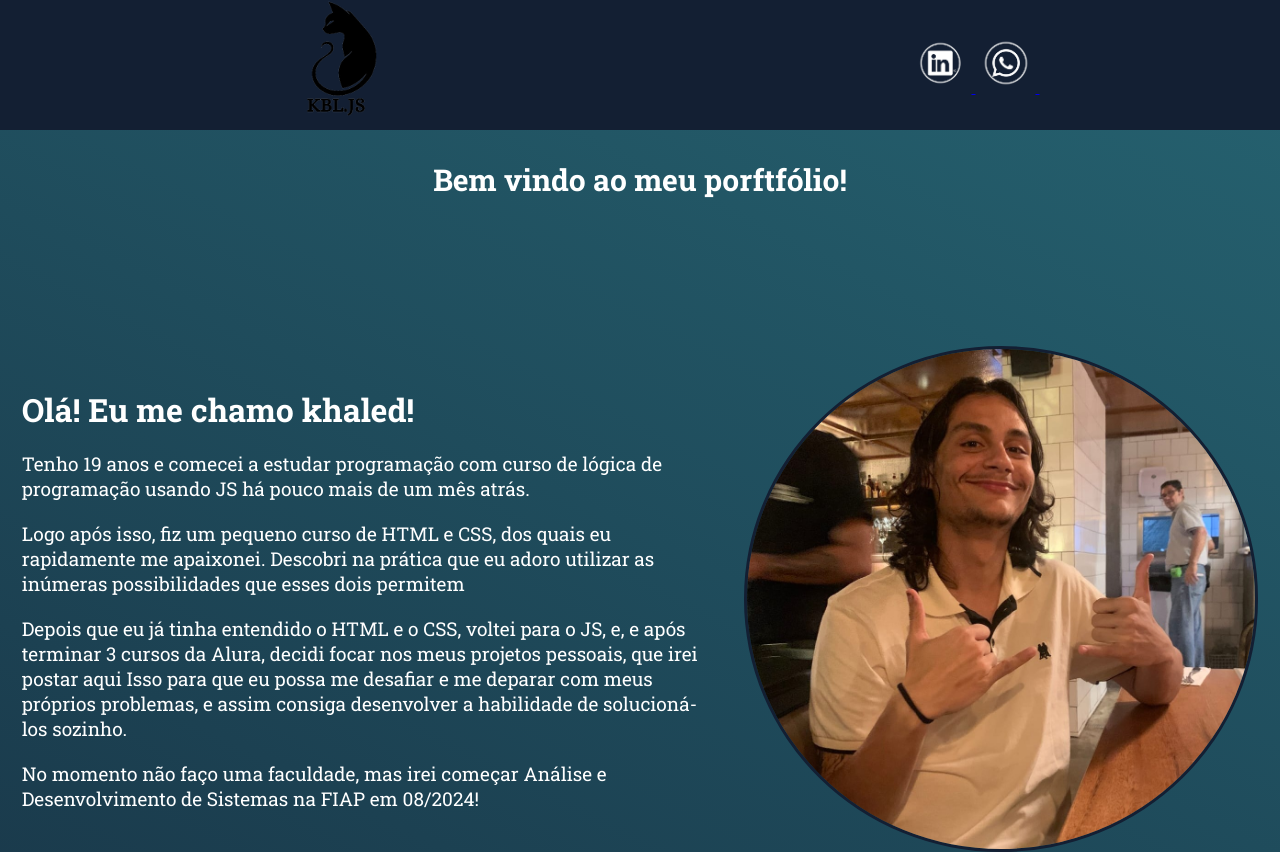
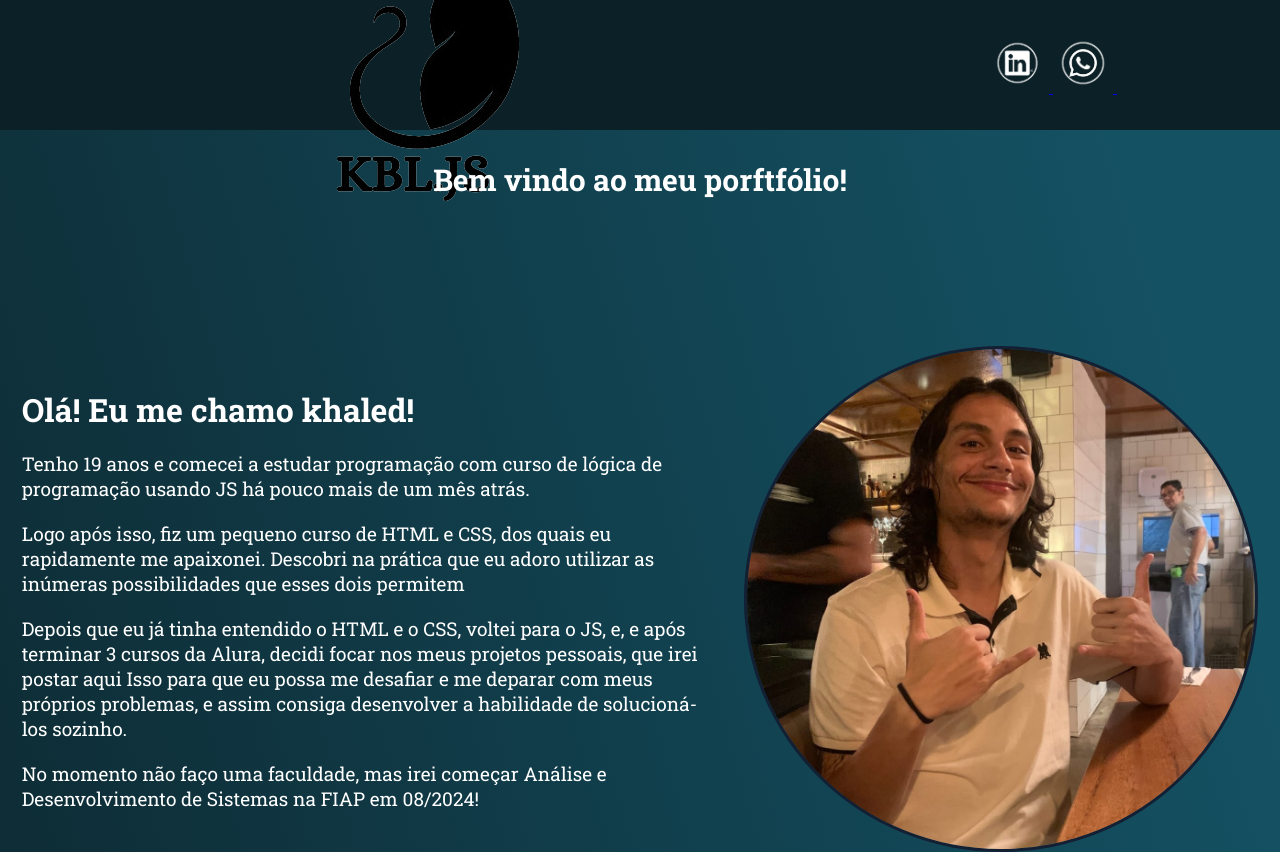
Before and after one commit to KhaledBorges/Portfolio, a plain HTML site: page Index.html in a window 1280 px wide. Shown: the top 852 px of the page. Drawn offline with Linux system fonts and the light colour scheme.

Commit message:
Style.css

```diff
--- a/Style.css
+++ b/Style.css
@@ -11,8 +11,8 @@ a:focus {
 
 body {
     height: 2700px;
-    background: rgb(19,31,51);
-    background: linear-gradient(27deg, rgba(19,31,51,1) 24%, rgba(19,33,53,1) 26%,rgba(37,97,111,1) 98%);
+    background: rgb(12,33,39);
+    background: linear-gradient(74deg, rgba(12,33,39,1) 5%, rgba(20,81,99,1) 90%);
 }
 
 .cabecalho {
@@ -21,10 +21,10 @@ body {
     display: flex;
     justify-content: space-around;
     align-items: center;
-    background-color: #131F33;
+    background-color: #0c2127;
 }
 
-#imagem-logo {
+.logo-foto {
     height: 190px;
 }
 
```
